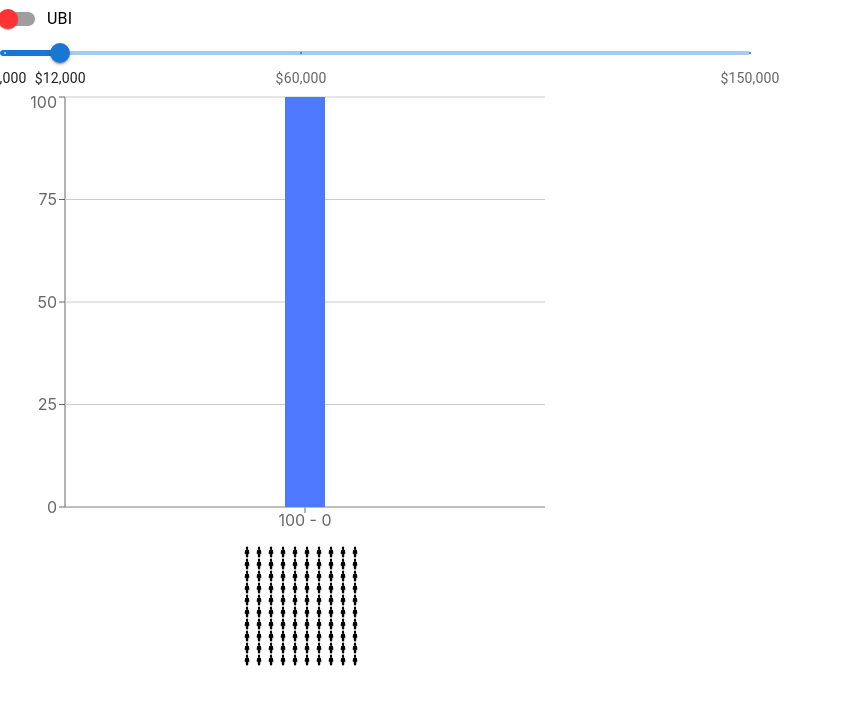
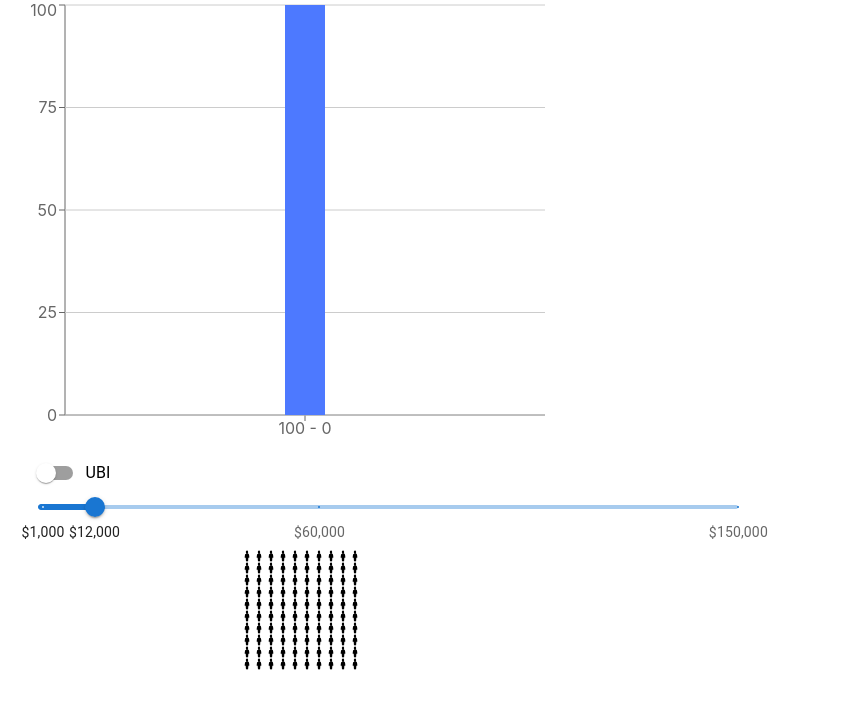
Before and after one commit to jankomp/y-ubi, a React (Create React App) app: page / in a window 1280 px wide. Shown: the top 708 px of the page, without its empty margins (0-842 px from the left). Built offline with nearby package versions, Linux system fonts and the light colour scheme.

Commit message:
put controls on right of chart

```diff
--- a/src/App.css
+++ b/src/App.css
@@ -63,6 +63,16 @@
   cursor: pointer;
 }
 
+.barChart {
+  width: 600;
+  display: inline-block;
+}
+
+.ubiControls {
+  margin-left: 3%;
+  display: inline-block;
+}
+
 .clickableBar {
   cursor: pointer;
 }
--- a/src/App.js
+++ b/src/App.js
@@ -24,7 +24,7 @@ const App = () => {
     },
     "&:hover .MuiSwitch-switchBase": {
       color: "#ff3333"
-    },
+    }
   }
 
   const applyUbi = (e) => {
@@ -125,7 +125,25 @@ const App = () => {
 
   return (
     <div className='visualization'>
-      <Box sx={{ width: 750 }}>
+      <div className='barChart'>
+        <BarChart width={550} height={450} data={data} barSize={40}>
+          <XAxis dataKey="name" />
+          <YAxis domain={[0, 100]} ticks={[0,25,50,75,100]}/>
+          <CartesianGrid horizontal={true} vertical={false}/>
+          <Bar dataKey="x" stackId="a">
+            {data.map((item, index) => {
+              if (item.singleBar) {
+                return <Cell key={index} fill="#9a9cb8" />;
+              } else {
+                return <Cell key={index} fill="#4d79ff" id={index} className="clickableBar" onClick={splitBar} />;
+              }
+            })}
+          </Bar>
+          <Bar dataKey="y" stackId="a" fill="#ff3333"/>
+        </BarChart>
+      </div>
+      <div className='ubiControls'>
+        <Box sx={{ width: 700 }}>
         <FormControlLabel control ={<Switch sx={switchStyle}/>} label="UBI" onChange={applyUbi}/>
         <Slider
           aria-label="Always visible"
@@ -138,22 +156,8 @@ const App = () => {
           valueLabelDisplay='auto'
           onChange={changeAmount}
         />
-      </Box>
-      <BarChart width={550} height={450} data={data} barSize={40}>
-        <XAxis dataKey="name" />
-        <YAxis domain={[0, 100]} ticks={[0,25,50,75,100]}/>
-        <CartesianGrid horizontal={true} vertical={false}/>
-        <Bar dataKey="x" stackId="a">
-          {data.map((item, index) => {
-            if (item.singleBar) {
-              return <Cell key={index} fill="#9a9cb8" />;
-            } else {
-              return <Cell key={index} fill="#4d79ff" id={index} className="clickableBar" onClick={splitBar} />;
-            }
-          })}
-        </Bar>
-        <Bar dataKey="y" stackId="a" fill="#ff3333"/>
-      </BarChart>
+        </Box>
+      </div>
       <div className='mergeButtons'>
         {
           getMergeButtons()
```
